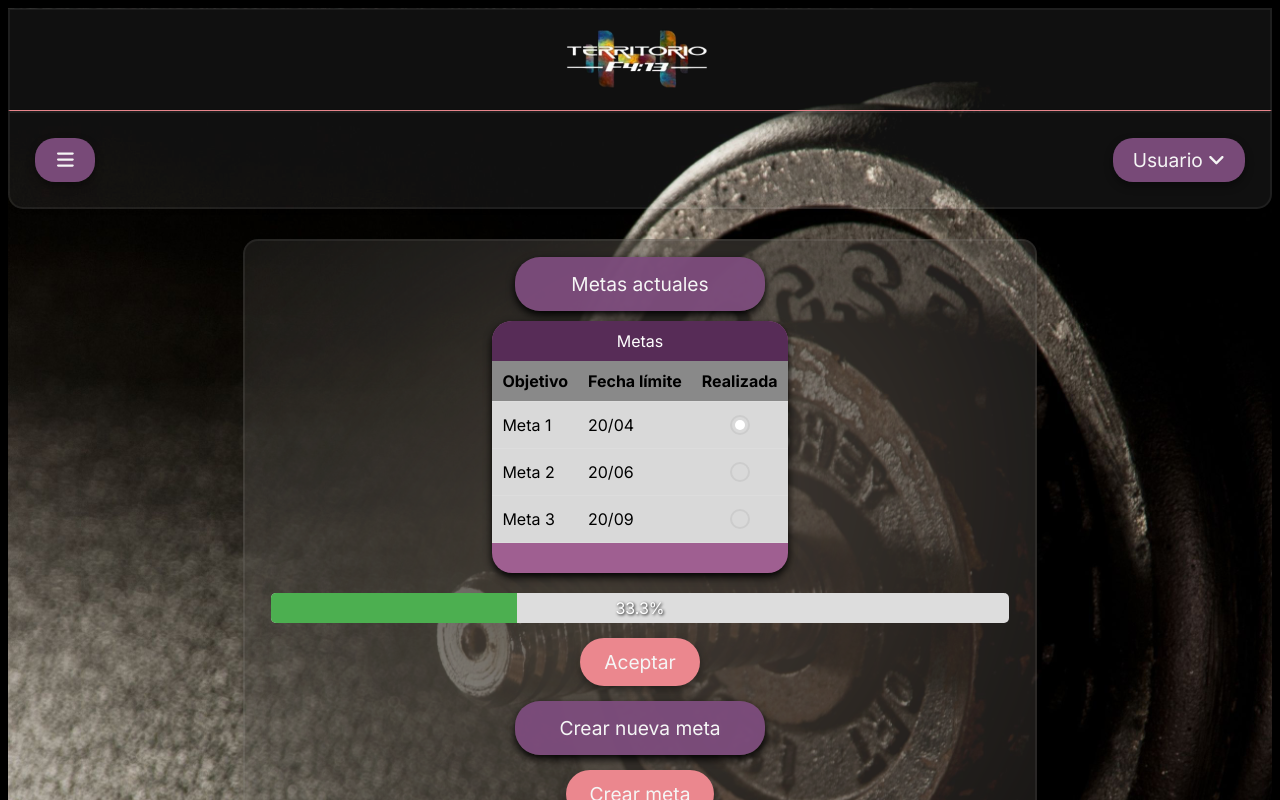
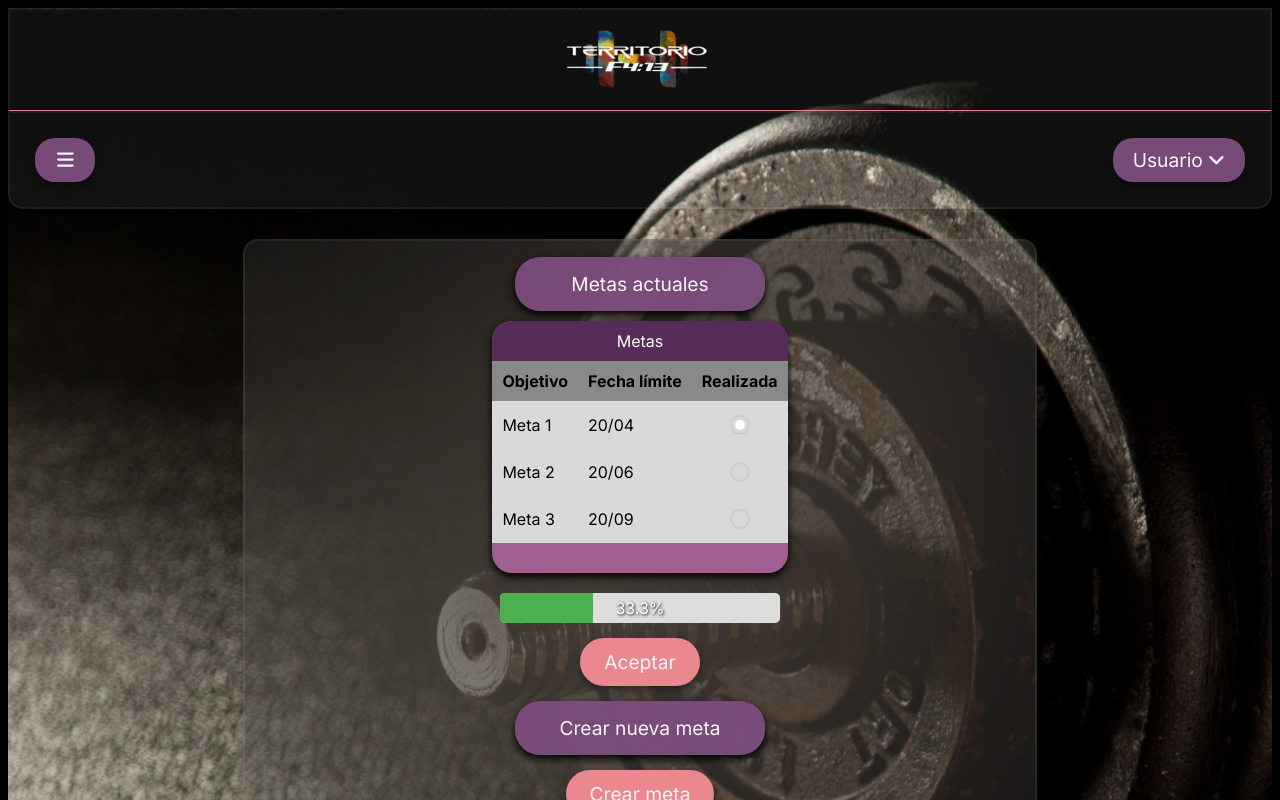
Before and after one commit to Ferchox/componentes, a React (Vite) app: page /Metas in a window 1280 px wide. Shown: the top 800 px of the page. Built offline with nearby package versions, Linux system fonts and the light colour scheme; no server answers.

Commit message:
correccion estilos de meta

```diff
--- a/src/components/metas/atomos/BarraProgreso.css
+++ b/src/components/metas/atomos/BarraProgreso.css
@@ -2,7 +2,7 @@
   background-color: #ddd;
   height: 30px;
   border-radius: 5px;
-  width: calc(100% - 20px);
+  width: 280px;
   overflow: hidden;
   margin-top: 20px;
   position: relative;
--- a/src/components/metas/organismos/MetasPendientes.css
+++ b/src/components/metas/organismos/MetasPendientes.css
@@ -8,6 +8,7 @@
   padding: 1rem;
   border-radius: 15px;
   width: 60%;
+  min-width: fit-content;
   margin: 30px auto;
   position: relative;
   z-index: 1;
```
